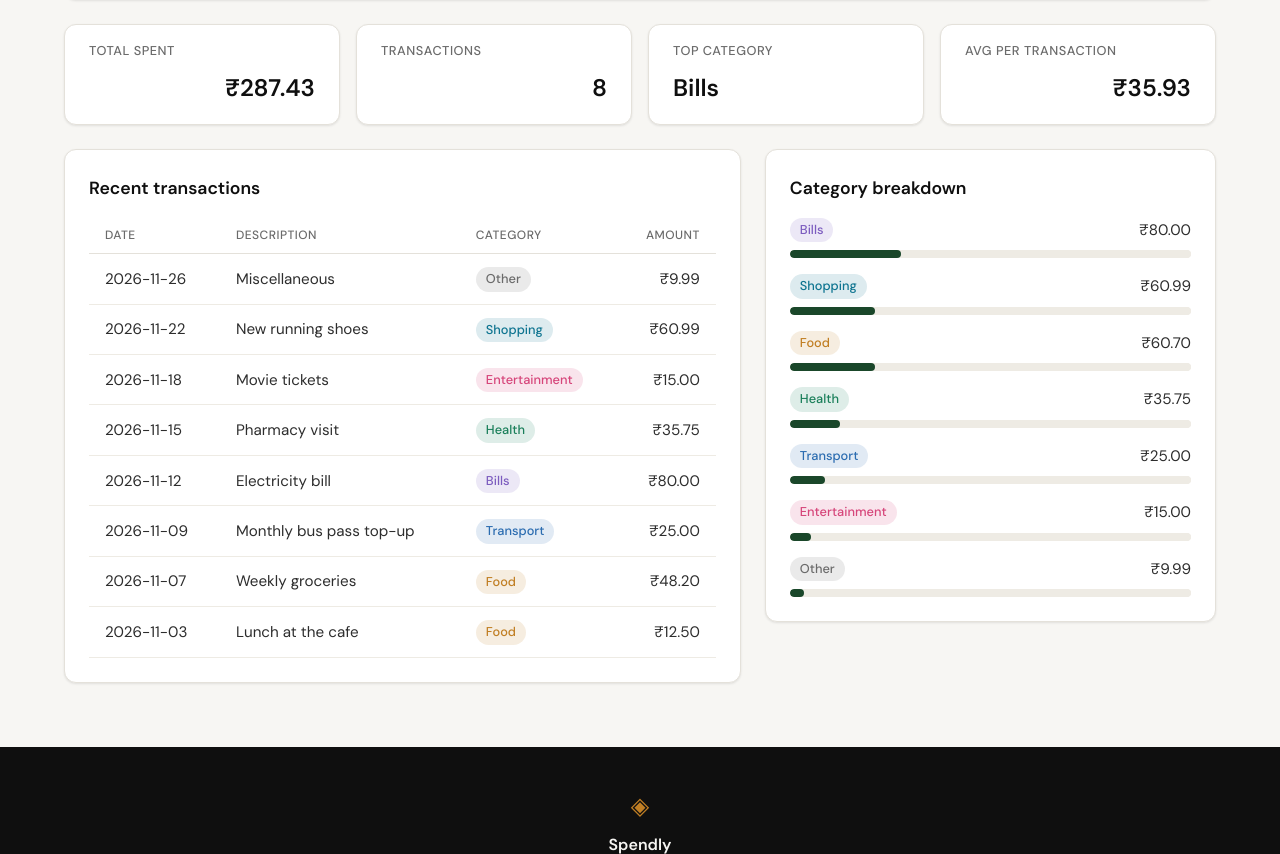
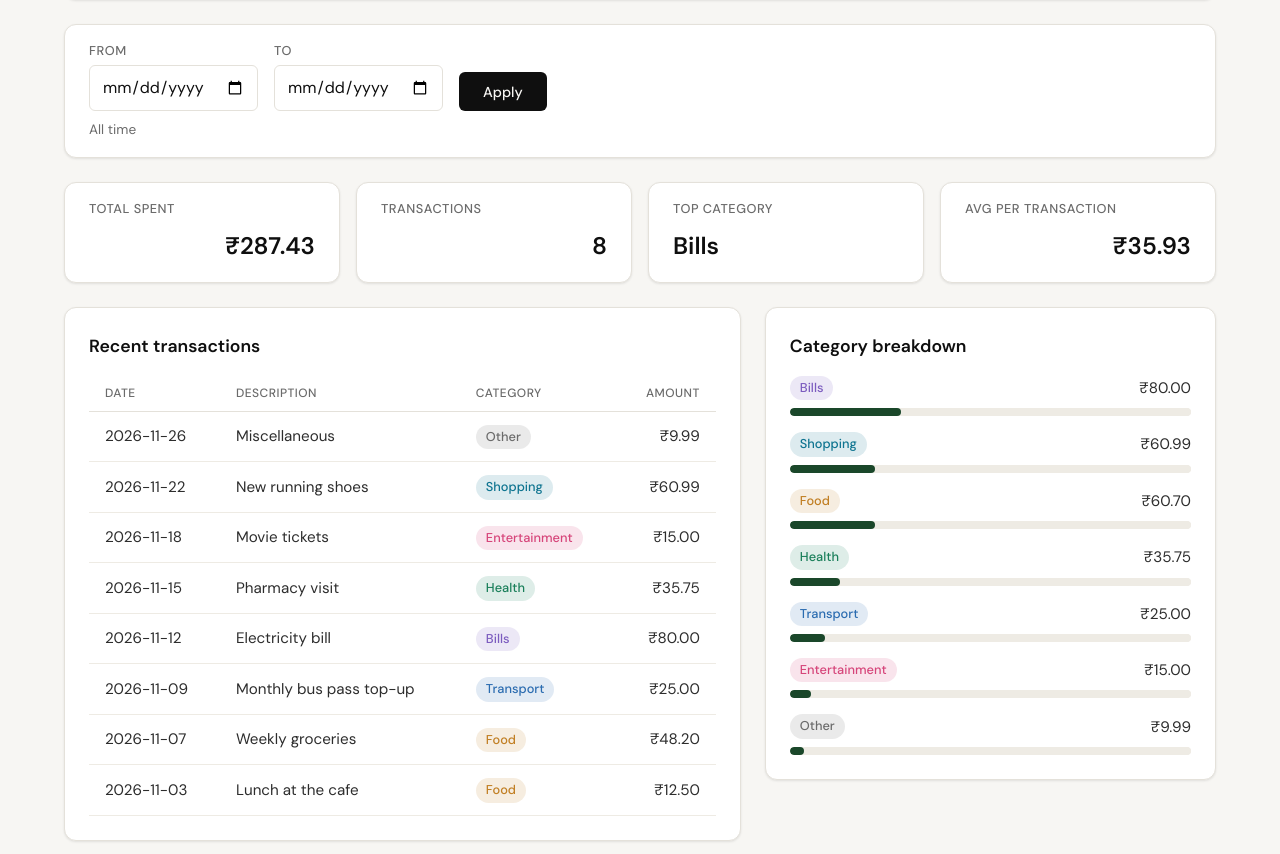
Before and after one commit to zohaibshahzadkhan/claudeProject, a Flask app: page /profile in a window 1280 px wide. Shown: the part 226-1080 px from the top of the page. Run offline with Flask 3, Linux system fonts and the light colour scheme; the visitor is signed in with stand-in values (Sample User, id 1); data comes from the database, SQL or seed files in the repository.

Commit message:
add date filter to profile page
Filter stats, recent transactions and category breakdown by optional start_date/end_date query params on /profile. Adds tests for the filter.

Co-Authored-By: Claude Haiku 5.5 <noreply@anthropic.com>

```diff
--- a/app.py
+++ b/app.py
@@ -1,7 +1,8 @@
 import os
 import sqlite3
+from datetime import datetime
 
-from flask import Flask, redirect, render_template, request, session, url_for
+from flask import Flask, abort, redirect, render_template, request, session, url_for
 from werkzeug.security import check_password_hash, generate_password_hash
 
 from database.db import (
@@ -117,6 +118,32 @@ def logout():
     return redirect(url_for("landing"))
 
 
+def parse_date_arg(name):
+    """Return the query arg as a strict YYYY-MM-DD string, None if blank, or abort(400)."""
+    raw = request.args.get(name, "").strip()
+    if not raw:
+        return None
+    try:
+        parsed = datetime.strptime(raw, "%Y-%m-%d")
+    except ValueError:
+        abort(400)
+    # strptime accepts non-padded values such as 2026-1-5; reject anything not in canonical form.
+    if parsed.strftime("%Y-%m-%d") != raw:
+        abort(400)
+    return raw
+
+
+def build_range_label(start_date, end_date):
+    """Human-readable description of the active date range."""
+    if start_date and end_date:
+        return f"{start_date} to {end_date}"
+    if start_date:
+        return f"From {start_date}"
+    if end_date:
+        return f"Until {end_date}"
+    return "All time"
+
+
 @app.route("/profile")
 def profile():
     user_id = session.get("user_id")
@@ -128,12 +155,22 @@ def profile():
         session.clear()
         return redirect(url_for("login"))
 
+    start_date = parse_date_arg("start_date")
+    end_date = parse_date_arg("end_date")
+    if start_date and end_date and start_date > end_date:
+        abort(400)
+
+    date_range = {"start_date": start_date, "end_date": end_date}
     return render_template(
         "profile.html",
         user=user,
-        stats=get_summary_stats(user_id),
-        transactions=get_recent_transactions(user_id),
-        categories=get_category_breakdown(user_id),
+        stats=get_summary_stats(user_id, **date_range),
+        transactions=get_recent_transactions(user_id, **date_range),
+        categories=get_category_breakdown(user_id, **date_range),
+        start_date=start_date,
+        end_date=end_date,
+        filter_active=bool(start_date or end_date),
+        range_label=build_range_label(start_date, end_date),
     )
 
 
--- a/database/db.py
+++ b/database/db.py
@@ -153,23 +153,32 @@ def get_user_by_id(user_id):
     }
 
 
-def get_summary_stats(user_id):
-    """Return total_spent, transaction_count, top_category and avg_per_transaction for a user."""
+def get_summary_stats(user_id, *, start_date=None, end_date=None):
+    """Return total_spent, transaction_count, top_category and avg_per_transaction for a user.
+
+    Optional start_date / end_date (YYYY-MM-DD, inclusive; None = unbounded) limit the expenses considered.
+    """
     conn = get_db()
     try:
         totals = conn.execute(
             """
             SELECT COALESCE(SUM(amount), 0) AS total, COUNT(*) AS count
-            FROM expenses WHERE user_id = ?
+            FROM expenses
+            WHERE user_id = ?
+              AND (? IS NULL OR date >= ?)
+              AND (? IS NULL OR date <= ?)
             """,
-            (user_id,),
+            (user_id, start_date, start_date, end_date, end_date),
         ).fetchone()
         top = conn.execute(
             """
-            SELECT category FROM expenses WHERE user_id = ?
+            SELECT category FROM expenses
+            WHERE user_id = ?
+              AND (? IS NULL OR date >= ?)
+              AND (? IS NULL OR date <= ?)
             GROUP BY category ORDER BY SUM(amount) DESC, category ASC LIMIT 1
             """,
-            (user_id,),
+            (user_id, start_date, start_date, end_date, end_date),
         ).fetchone()
     finally:
         conn.close()
@@ -184,32 +193,41 @@ def get_summary_stats(user_id):
     }
 
 
-def get_recent_transactions(user_id, limit=10):
-    """Return up to `limit` expenses for a user, newest first."""
+def get_recent_transactions(user_id, limit=10, *, start_date=None, end_date=None):
+    """Return up to `limit` expenses for a user, newest first, optionally date-bounded."""
     conn = get_db()
     try:
         rows = conn.execute(
             """
             SELECT date, description, category, amount FROM expenses
-            WHERE user_id = ? ORDER BY date DESC, id DESC LIMIT ?
+            WHERE user_id = ?
+              AND (? IS NULL OR date >= ?)
+              AND (? IS NULL OR date <= ?)
+            ORDER BY date DESC, id DESC LIMIT ?
             """,
-            (user_id, limit),
+            (user_id, start_date, start_date, end_date, end_date, limit),
         ).fetchall()
     finally:
         conn.close()
     return [dict(row) for row in rows]
 
 
-def get_category_breakdown(user_id):
-    """Return per-category name, amount and integer pct (summing to 100), largest first."""
+def get_category_breakdown(user_id, *, start_date=None, end_date=None):
+    """Return per-category name, amount and integer pct (summing to 100), largest first.
+
+    Optional start_date / end_date (YYYY-MM-DD, inclusive; None = unbounded) limit the expenses considered.
+    """
     conn = get_db()
     try:
         rows = conn.execute(
             """
             SELECT category AS name, SUM(amount) AS amount FROM expenses
-            WHERE user_id = ? GROUP BY category ORDER BY amount DESC, name ASC
+            WHERE user_id = ?
+              AND (? IS NULL OR date >= ?)
+              AND (? IS NULL OR date <= ?)
+            GROUP BY category ORDER BY amount DESC, name ASC
             """,
-            (user_id,),
+            (user_id, start_date, start_date, end_date, end_date),
         ).fetchall()
     finally:
         conn.close()
--- a/static/css/profile.css
+++ b/static/css/profile.css
@@ -208,3 +208,58 @@
     text-align: center;
     padding: 16px 0;
 }
+
+/* Date filter (Step 6) */
+.profile-filter-card { padding: 16px 24px; display: flex; flex-direction: column; gap: 8px; }
+
+.profile-filter {
+    display: flex;
+    flex-wrap: wrap;
+    align-items: flex-end;
+    gap: 16px;
+}
+
+.profile-filter-field {
+    display: flex;
+    flex-direction: column;
+    gap: 4px;
+}
+
+.profile-filter-field label {
+    color: var(--ink-muted);
+    font-size: 0.8rem;
+    font-weight: 500;
+    text-transform: uppercase;
+    letter-spacing: 0.04em;
+}
+
+.profile-filter-field input[type="date"] {
+    padding: 8px 12px;
+    border: 1px solid var(--border);
+    border-radius: var(--radius-sm);
+    background: var(--paper-card);
+    color: var(--ink);
+    font: inherit;
+}
+
+.profile-filter-actions {
+    display: flex;
+    align-items: center;
+    gap: 12px;
+}
+
+.profile-filter-actions .btn-primary,
+.profile-filter-actions .btn-ghost {
+    width: auto;
+    margin-top: 0;
+}
+
+.profile-range-label {
+    color: var(--ink-muted);
+    font-size: 0.85rem;
+}
+
+@media (max-width: 600px) {
+    .profile-filter { flex-direction: column; align-items: stretch; }
+    .profile-filter-actions { justify-content: flex-start; }
+}
--- a/templates/profile.html
+++ b/templates/profile.html
@@ -18,6 +18,26 @@
                 <p class="profile-meta">Member since {{ user.member_since }}</p>
             </div>
         </header>
+
+        <section class="profile-card profile-filter-card">
+            <form method="get" action="{{ url_for('profile') }}" class="profile-filter">
+                <div class="profile-filter-field">
+                    <label for="start_date">From</label>
+                    <input type="date" id="start_date" name="start_date" value="{{ start_date or '' }}">
+                </div>
+                <div class="profile-filter-field">
+                    <label for="end_date">To</label>
+                    <input type="date" id="end_date" name="end_date" value="{{ end_date or '' }}">
+                </div>
+                <div class="profile-filter-actions">
+                    <button type="submit" class="btn-primary">Apply</button>
+                    {% if filter_active %}
+                    <a class="btn-ghost" href="{{ url_for('profile') }}">Clear</a>
+                    {% endif %}
+                </div>
+            </form>
+            <p class="profile-range-label">{{ range_label }}</p>
+        </section>
 
         <div class="profile-stats">
             <div class="profile-card profile-stat">
@@ -61,7 +81,7 @@
                             </tr>
                             {% else %}
                             <tr>
-                                <td colspan="4" class="profile-empty">No transactions yet</td>
+                                <td colspan="4" class="profile-empty">{% if filter_active %}No transactions in this period{% else %}No transactions yet{% endif %}</td>
                             </tr>
                             {% endfor %}
                         </tbody>
@@ -78,10 +98,10 @@
                             <span class="profile-badge profile-badge--{{ cat.name|lower }}">{{ cat.name }}</span>
                             <span class="num">₹{{ "%.2f"|format(cat.amount) }}</span>
                         </div>
-                        <progress class="profile-bar" value="{{ cat.amount }}" max="{{ stats.total_spent }}"></progress>
+                        <progress class="profile-bar" value="{{ cat.amount }}" max="{{ stats.total_spent or 1 }}"></progress>
                     </li>
                     {% else %}
-                    <li class="profile-empty">No expenses yet</li>
+                    <li class="profile-empty">{% if filter_active %}No expenses in this period{% else %}No expenses yet{% endif %}</li>
                     {% endfor %}
                 </ul>
             </section>
```
Also changed, not shown: tests/test_06-date-filter-profile-page.py (added, +372 -0 lines), .claude/specs/06-date-filter-profile-page.md (added).
